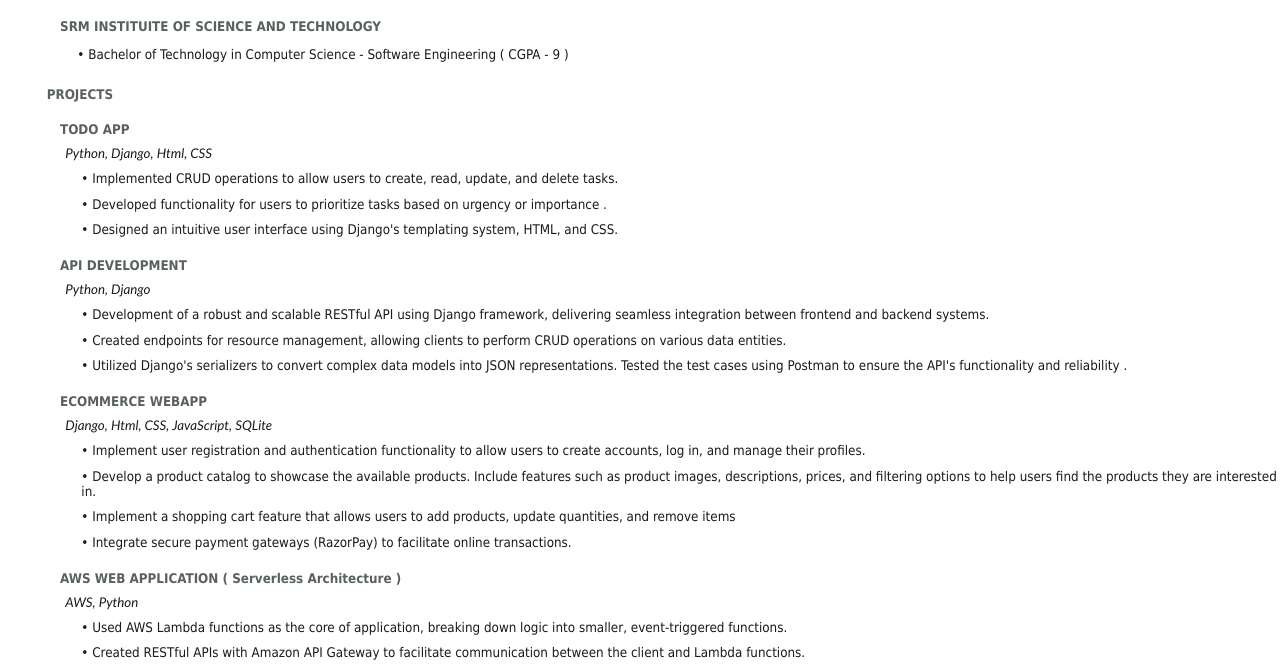
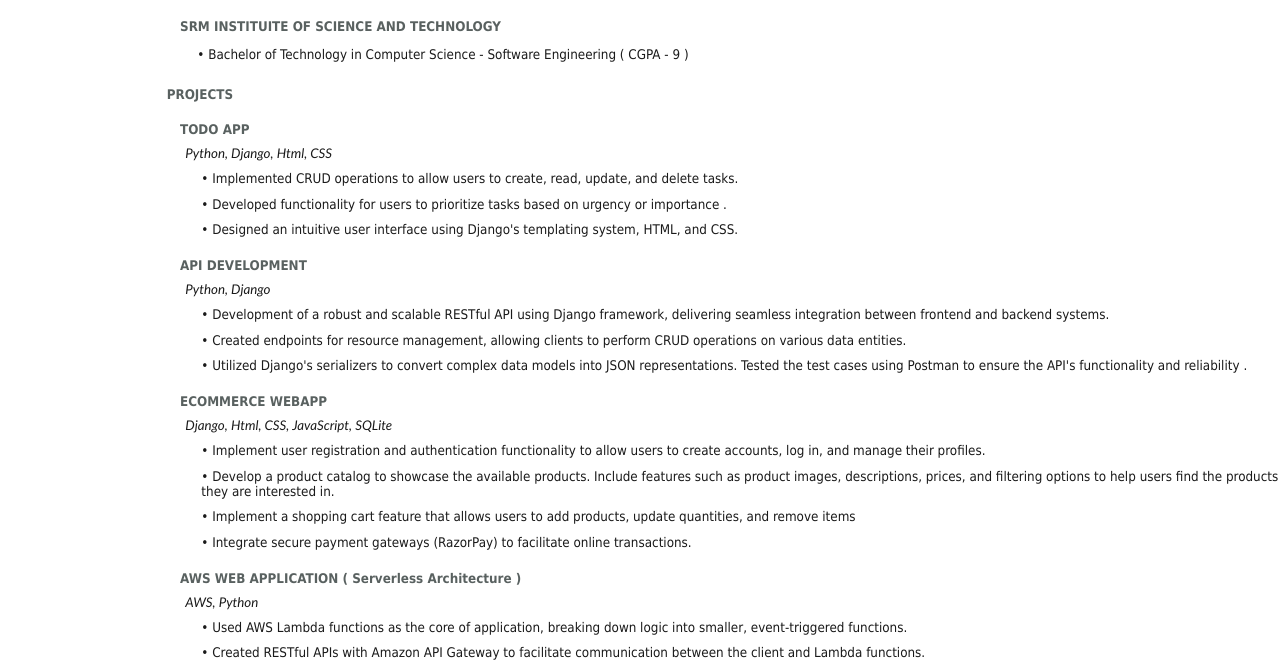
Before and after one commit to charan-manigandan/resume, a plain HTML site: page index.html in a window 1280 px wide. Shown: the part 112-783 px from the top of the page. Drawn offline with Linux system fonts and the light colour scheme.

Commit message:
Updated index.html

```diff
--- a/index.html
+++ b/index.html
@@ -25,7 +25,7 @@
     <p class="s3" style="padding-top: 2pt;padding-left: 49pt;text-indent: 0pt;text-align: center;">+91 9677110621 <a href="mailto:charan.manigandan@gmail.com"
         style=" color: #1A1A1A; font-family:Tahoma, sans-serif; font-style: normal; font-weight: normal; text-decoration: none; font-size: 13pt;" target="_blank">| </a>
         <a href="mailto:charan.manigandan@gmail.com" class="s5" target="_blank">charan.manigandan@gmail.com</a></p>
-    <div style="margin-left: 40px;">
+    <div style="margin-left: 10rem;">
         <h3 style="padding-top:5pt;padding-left:5pt;text-indent:0pt;text-align:left;">EDUCATION</h3>
         <p style="text-indent: 0pt;text-align: left;"><br/></p>
         <h3 style="padding-top: 5pt;padding-left: 15pt;text-indent: 0pt;text-align: left;">SRM INSTITUITE OF SCIENCE AND TECHNOLOGY</h3>
```
